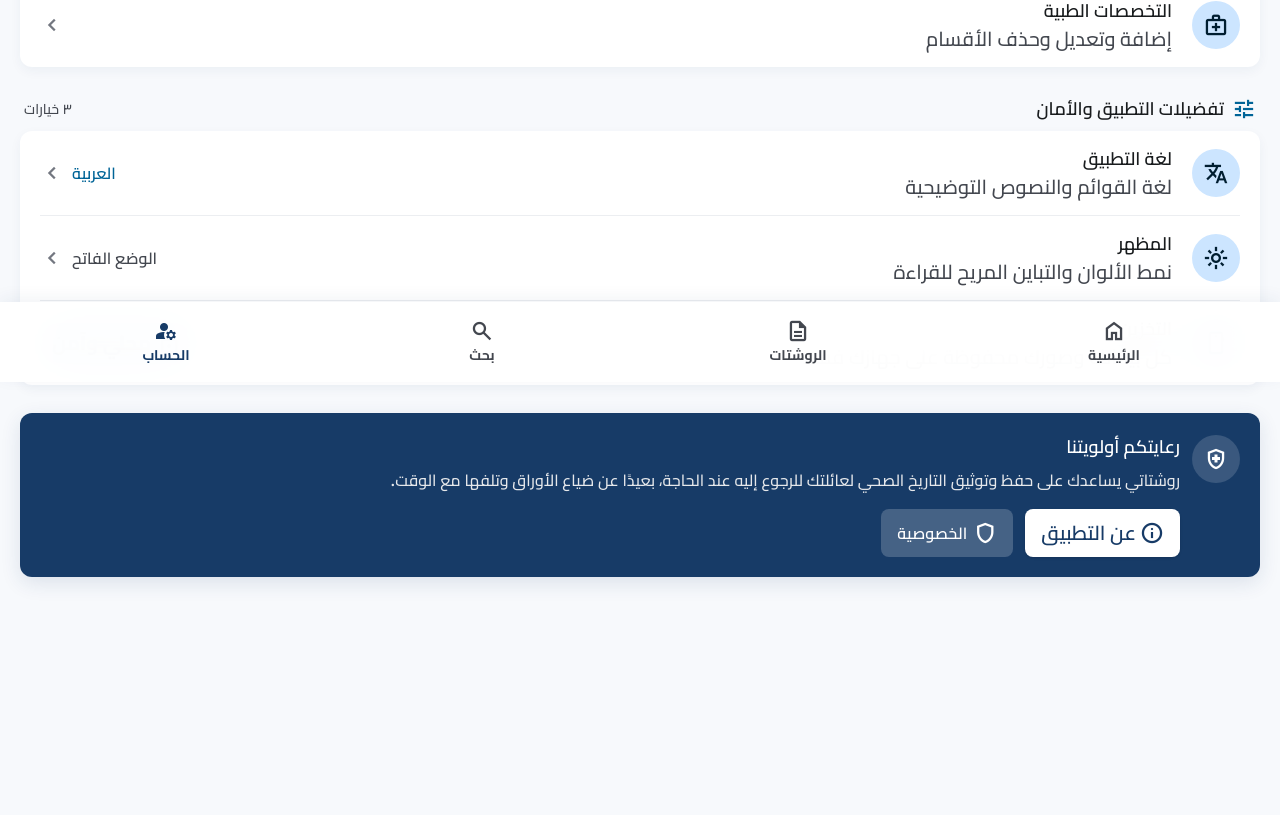
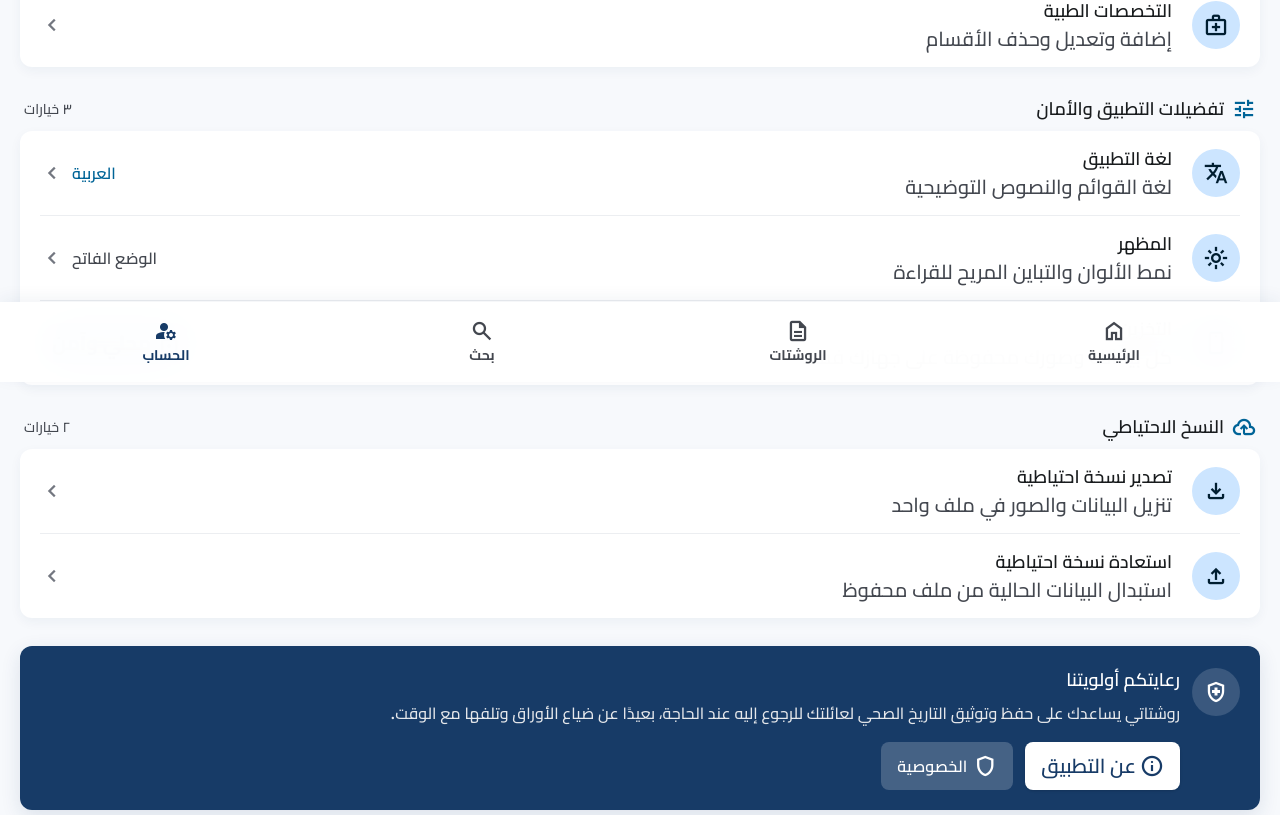
Before and after one commit to Mahmoudfattah/roshetaty, a Next.js app: page /account in a window 1280 px wide. Shown: the part 418-1233 px from the top of the page. Before the commit the page ends 1107 px from the top, so only its background shows below. Built offline with nearby package versions, Linux system fonts and the light colour scheme.

Commit message:
add backup and restore data

```diff
--- a/app/(main)/account/page.tsx
+++ b/app/(main)/account/page.tsx
@@ -1,6 +1,6 @@
 "use client";
 
-import { useEffect, useState } from "react";
+import { useEffect, useRef, useState } from "react";
 import Link from "next/link";
 import { TopAppBar } from "@/components/ui/TopAppBar";
 import Icon from "@/components/ui/Icon";
@@ -8,11 +8,14 @@ import { PersonAvatar } from "@/components/ui/ListRow";
 import { useImageUrl } from "@/lib/hooks/useImageUrl";
 import { toArabicDigits } from "@/lib/utils";
 import { getPeople } from "@/lib/repository";
+import { exportBackup, importBackup } from "@/lib/backup";
 import type { Person } from "@/lib/types";
 
 export default function AccountPage() {
   const [people, setPeople] = useState<Person[] | null>(null);
   const [toast, setToast] = useState<string | null>(null);
+  const [backupBusy, setBackupBusy] = useState(false);
+  const backupInputRef = useRef<HTMLInputElement>(null);
   const avatarUrl = useImageUrl(people?.[0]?.avatarBlobId);
 
   useEffect(() => {
@@ -22,6 +25,40 @@ export default function AccountPage() {
   function showToast(message: string) {
     setToast(message);
     window.setTimeout(() => setToast(null), 2500);
+  }
+
+  async function handleExport() {
+    if (backupBusy) return;
+    setBackupBusy(true);
+    try {
+      const blob = await exportBackup();
+      const url = URL.createObjectURL(blob);
+      const link = document.createElement("a");
+      link.href = url;
+      link.download = `rowshatati-backup-${new Date().toISOString().slice(0, 10)}.zip`;
+      link.click();
+      URL.revokeObjectURL(url);
+      showToast("تم تصدير النسخة الاحتياطية");
+    } catch {
+      showToast("حصلت مشكلة أثناء تصدير النسخة");
+    } finally {
+      setBackupBusy(false);
+    }
+  }
+
+  async function handleImport(file: File | undefined) {
+    if (!file || backupBusy) return;
+    setBackupBusy(true);
+    try {
+      await importBackup(file);
+      setPeople(await getPeople());
+      showToast("تمت استعادة النسخة الاحتياطية");
+    } catch {
+      showToast("ملف النسخة الاحتياطية غير صالح");
+    } finally {
+      setBackupBusy(false);
+      if (backupInputRef.current) backupInputRef.current.value = "";
+    }
   }
 
   return (
@@ -55,7 +92,9 @@ export default function AccountPage() {
             </p>
             <div className="flex items-center gap-1 mt-2 text-secondary text-label-caption">
               <Icon name="cloud_done" className="text-[18px]" />
-              <span className="text-xs sm:text-xl">جميع الأوراق الطبية محفوظة على جهازك</span>
+              <span className="text-xs sm:text-xl">
+                جميع الأوراق الطبية محفوظة على جهازك
+              </span>
             </div>
           </div>
         </section>
@@ -145,9 +184,48 @@ export default function AccountPage() {
             />
             <div className="flex items-center gap-1.5 bg-secondary-fixed text-on-secondary-fixed px-3 py-1.5 rounded-full shrink-0 shadow-sm">
               <Icon name="lock" className="text-[18px]" />
-              <span className="text-label-caption font-bold text-xs sm:text-xl">محلي وآمن</span>
+              <span className="text-label-caption font-bold text-xs sm:text-xl">
+                محلي وآمن
+              </span>
             </div>
           </div>
+        </MenuSection>
+
+        <MenuSection icon="backup" title="النسخ الاحتياطي" count={2}>
+          <button
+            type="button"
+            onClick={handleExport}
+            disabled={backupBusy}
+            className="w-full min-h-[64px] px-card-pad py-3.5 flex items-center justify-between hover:bg-surface-container-low transition-colors text-right disabled:opacity-50"
+          >
+            <MenuItemContent
+              icon="download"
+              title="تصدير نسخة احتياطية"
+              subtitle="تنزيل البيانات والصور في ملف واحد"
+            />
+            <Icon name="chevron_left" className="text-outline text-[24px]" />
+          </button>
+          <Divider />
+          <button
+            type="button"
+            onClick={() => backupInputRef.current?.click()}
+            disabled={backupBusy}
+            className="w-full min-h-[64px] px-card-pad py-3.5 flex items-center justify-between hover:bg-surface-container-low transition-colors text-right disabled:opacity-50"
+          >
+            <MenuItemContent
+              icon="upload"
+              title="استعادة نسخة احتياطية"
+              subtitle="استبدال البيانات الحالية من ملف محفوظ"
+            />
+            <Icon name="chevron_left" className="text-outline text-[24px]" />
+          </button>
+          <input
+            ref={backupInputRef}
+            type="file"
+            accept=".zip,application/zip"
+            className="hidden"
+            onChange={(event) => handleImport(event.target.files?.[0])}
+          />
         </MenuSection>
 
         {/* كارت توعوي */}
--- /dev/null
+++ b/lib/backup.ts
@@ -0,0 +1,82 @@
+import JSZip from "jszip";
+import { db } from "./db";
+import { getSections, getPeople, getAllPrescriptions, replaceAllData } from "./repository";
+import type { Section, Person, Prescription } from "./types";
+
+const BACKUP_VERSION = 1;
+
+interface BackupData {
+  version: number;
+  exportedAt: string;
+  sections: Section[];
+  people: Person[];
+  prescriptions: Prescription[];
+}
+
+/** يجمع كل البيانات والصور في ملف zip واحد، وبيرجّعه كـ Blob جاهز للتنزيل */
+export async function exportBackup(): Promise<Blob> {
+  const [sections, people, prescriptions] = await Promise.all([
+    getSections(),
+    getPeople(),
+    getAllPrescriptions(),
+  ]);
+
+  const data: BackupData = {
+    version: BACKUP_VERSION,
+    exportedAt: new Date().toISOString(),
+    sections,
+    people,
+    prescriptions,
+  };
+
+  const zip = new JSZip();
+  zip.file("data.json", JSON.stringify(data, null, 2));
+
+  const imagesFolder = zip.folder("images");
+  const allKeys = await db.keys();
+  const imageKeys = allKeys.filter(
+    (key): key is string => typeof key === "string" && key.startsWith("image:")
+  );
+
+  for (const key of imageKeys) {
+    const blob = await db.get<Blob>(key);
+    if (blob) {
+      const imageId = key.slice("image:".length);
+      imagesFolder?.file(imageId, blob);
+    }
+  }
+
+  return zip.generateAsync({ type: "blob" });
+}
+
+/** بتقرأ ملف نسخة احتياطية وترجّع كل البيانات والصور — بتستبدل أي بيانات حالية بالكامل */
+export async function importBackup(file: File): Promise<void> {
+  const zip = await JSZip.loadAsync(file);
+
+  const dataFile = zip.file("data.json");
+  if (!dataFile) {
+    throw new Error("ملف النسخة الاحتياطية غير صالح: مفيش data.json جواه");
+  }
+
+  const dataText = await dataFile.async("text");
+  const data = JSON.parse(dataText) as BackupData;
+
+  // نرجّع الصور الأول عشان لما نرجّع الروشتات تلاقي صورها موجودة فعلًا
+  const imagesFolder = zip.folder("images");
+  if (imagesFolder) {
+    const restoreJobs: Promise<void>[] = [];
+    imagesFolder.forEach((relativePath, zipEntry) => {
+      if (zipEntry.dir) return;
+      restoreJobs.push(
+        zipEntry.async("blob").then((blob) => db.set(`image:${relativePath}`, blob))
+      );
+    });
+    await Promise.all(restoreJobs);
+  }
+
+  await replaceAllData({
+    sections: data.sections ?? [],
+    people: data.people ?? [],
+    prescriptions: data.prescriptions ?? [],
+  });
+}
--- a/lib/db.ts
+++ b/lib/db.ts
@@ -1,11 +1,13 @@
-import { get, set, createStore } from "idb-keyval";
+import { get, set, keys, createStore } from "idb-keyval";
 
 // لازم تتثبت: npm install idb-keyval
 const store = createStore("rowshatati-db", "keyval");
 
 export const db = {
-  get: <T,>(key: string) => get<T>(key, store),
+  get: <T>(key: string) => get<T>(key, store),
   set: (key: string, value: unknown) => set(key, value, store),
+  /** كل المفاتيح المخزّنة — مستخدمة في التصدير عشان نلاقي كل الصور */
+  keys: () => keys(store),
 };
 
 /** حفظ صورة (روشتة أو أفتار) كـ Blob في IndexedDB، بترجع مفتاحها للتخزين في الـ record */
--- a/lib/repository.ts
+++ b/lib/repository.ts
@@ -7,6 +7,22 @@ const PRESCRIPTIONS_KEY = "prescriptions";
 
 async function list<T>(key: string): Promise<T[]> {
   return (await db.get<T[]>(key)) ?? [];
+}
+
+/**
+ * استبدال كل بيانات التطبيق دفعة واحدة — مستخدمة فقط عند استعادة نسخة احتياطية.
+ * لازم تتنادى بعد ما الصور المرتبطة تكون اتحفظت في IndexedDB بالفعل.
+ */
+export async function replaceAllData(data: {
+  sections: Section[];
+  people: Person[];
+  prescriptions: Prescription[];
+}): Promise<void> {
+  await Promise.all([
+    db.set(SECTIONS_KEY, data.sections),
+    db.set(PEOPLE_KEY, data.people),
+    db.set(PRESCRIPTIONS_KEY, data.prescriptions),
+  ]);
 }
 
 // ============ الأقسام الطبية ============
--- a/package.json
+++ b/package.json
@@ -11,6 +11,7 @@
   "dependencies": {
     "clsx": "^2.1.1",
     "idb-keyval": "^6.3.0",
+    "jszip": "^3.10.2",
     "next": "16.3.4",
     "react": "19.2.8",
     "react-dom": "19.2.8",
```
Also changed, not shown: 1 other file (tests, documents, lock files or other folders).
